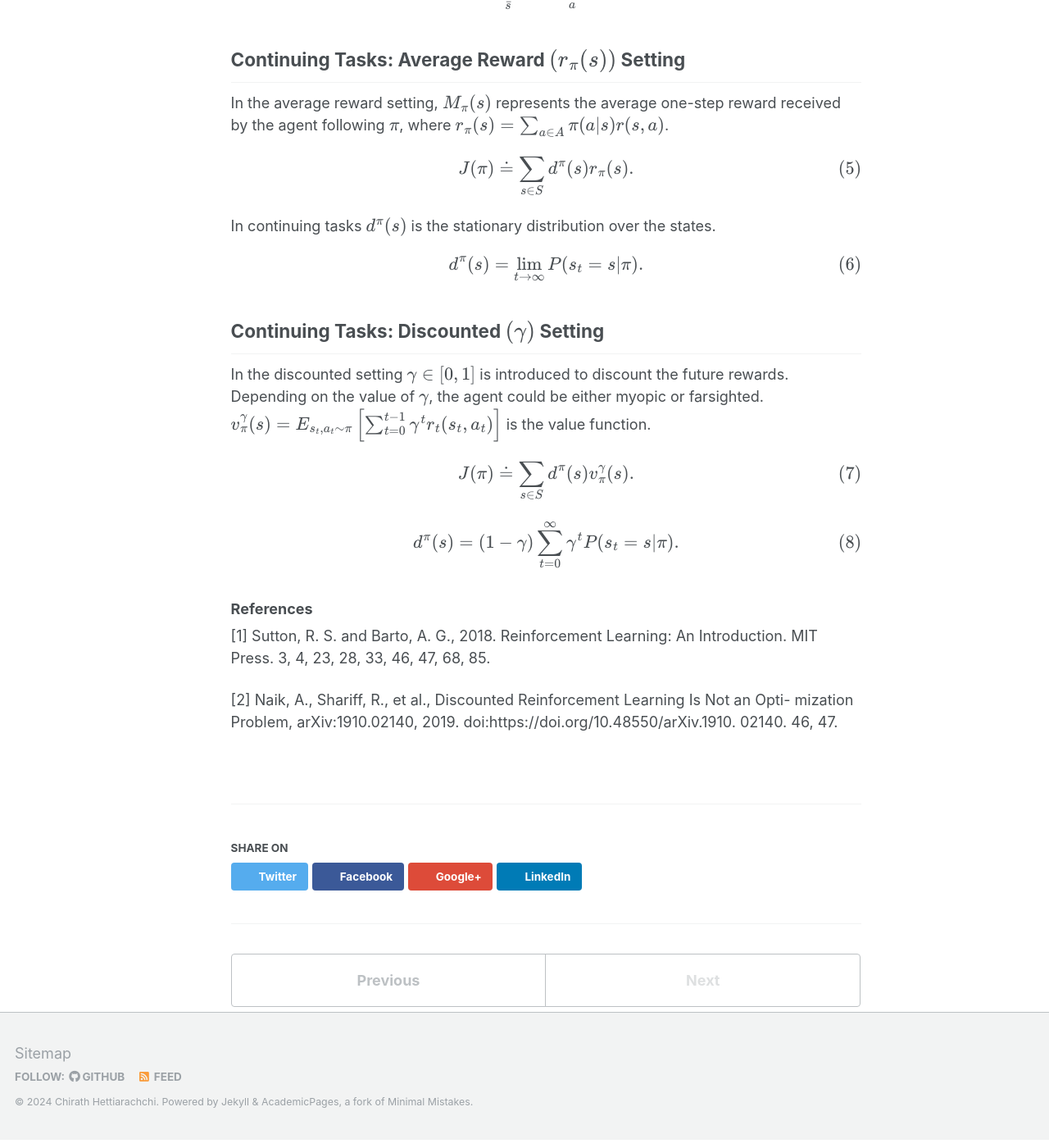
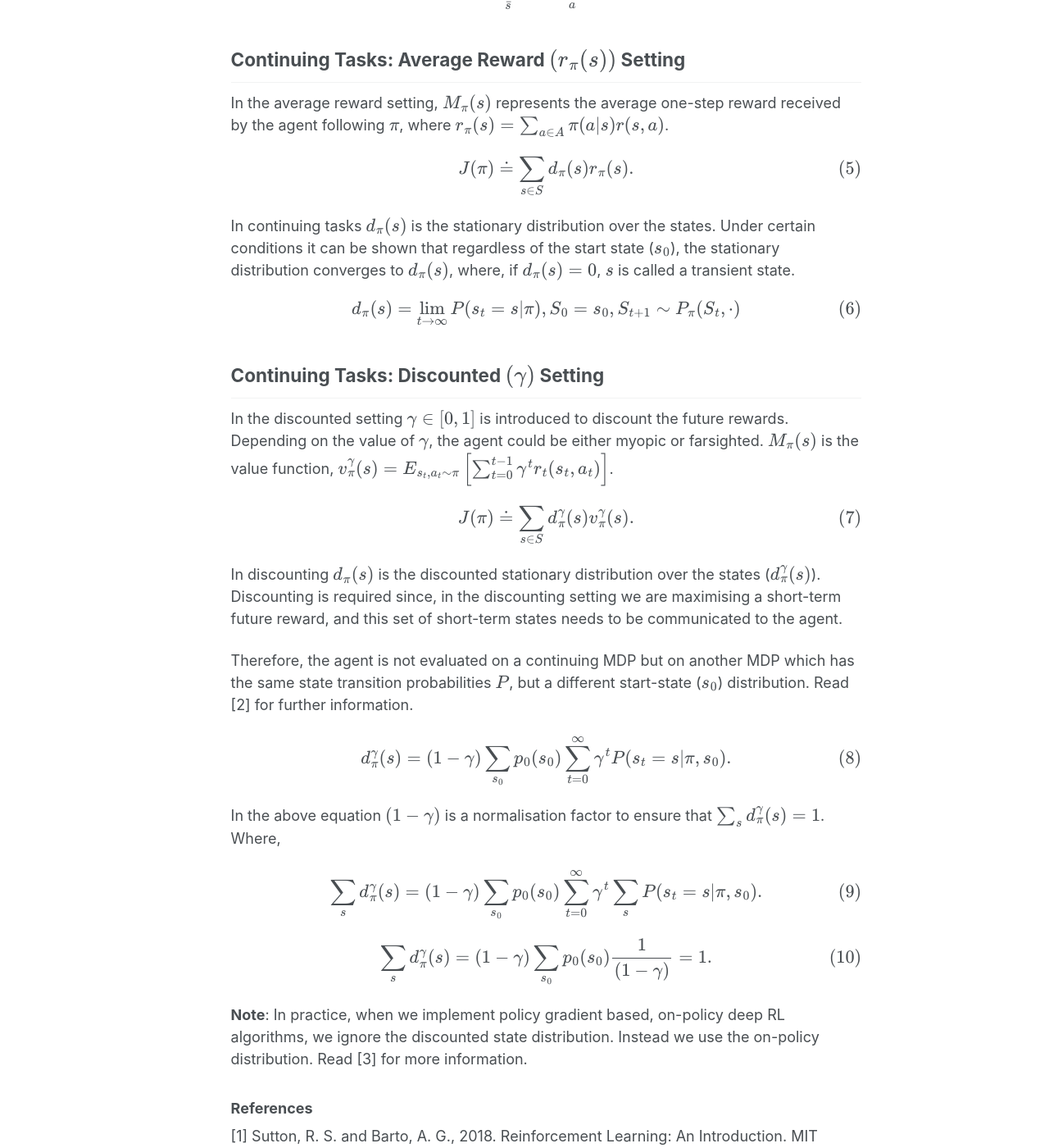
Before and after one commit to chirathyh/chirathyh.github.io, a Jekyll site: the page built from _talks/2024-07-23-on-policy-rl.md, in a window 1280 px wide and 1400 px high, scrolled down 2035 px. Shown: the whole window at 82% size. Built offline with Jekyll 4.4.1, drawn with Linux system fonts in a browser that asks for light colours; formulas are drawn with MathJax 3; some of the changed text lies outside the part shown.

Commit message:
article update

```diff
--- a/_talks/2024-07-23-on-policy-rl.md
+++ b/_talks/2024-07-23-on-policy-rl.md
@@ -17,32 +17,32 @@ A policy $ \pi $ is a mapping from states to a probability distribution over act
 
 ## Understanding the Optimisation Objetive
 
-Our goal is to use an optimisation objetive to learn the optimal policy $ \pi^{\star}(a \vert s) $. A policy can be considered optimal if it achieves a higher expected future reward ($ M_{\pi}(s) $) in every state. Then $ \pi^{\star} $ satisfies $ M_{\pi^{\star}}(s) \ge M_{\pi}(s) $, which gives a partial ordering of policies. However, for non-tabular settings the partial ordering is not sufficient, as we cant represent all policies, instead we approximate a policy, which can have higher $ M_{\pi}(s) $ for one and lower for another. Therefore, we need to also consider the distribution over the states ($ d^{\pi}(s) $) the agent experiences [2].
+Our goal is to use an optimisation objetive to learn the optimal policy $ \pi^{\star}(a \vert s) $. A policy can be considered optimal if it achieves a higher expected future reward ($ M_{\pi}(s) $) in every state. Then $ \pi^{\star} $ satisfies $ M_{\pi^{\star}}(s) \ge M_{\pi}(s) $, which gives a partial ordering of policies. However, for non-tabular settings the partial ordering is not sufficient, as we cant represent all policies, instead we approximate a policy, which can have higher $ M_{\pi}(s) $ for one and lower for another state. Therefore, we need to also consider the distribution over the states ($ d^{\pi}(s) $) the agent experience [2].
 
 We can design the objective by considering,
 - $ M_{\pi}(s) $, a metric which estimates the expected future reward of a state $s$, following the policy $\pi$.
-- $ d^{\pi}(s) $, a probability distribution over $S$ based on the proportion of time spent in each state following the policy $ \pi $.
+- $ d_{\pi}(s) $, a probability distribution over $S$ based on the proportion of time spent in each state following the policy $ \pi $.
 
-By maximizing the weighted average of $ M_{\pi}(s) $ with each state weighted by $ \mu(s) $, we can obtain an optimisation objectcive:
+By maximizing the weighted average of $ M_{\pi}(s) $ with each state weighted by $ d_{\pi}(s) $, we can obtain an optimisation objectcive:
 
 $$
-J(\pi) \doteq \sum_{s \in S} d^{\pi}(s) M_{\pi}(s) .
+J(\pi) \doteq \sum_{s \in S} d_{\pi}(s) M_{\pi}(s) .
 $$
 
-In the next sections we explore, how $ M_{\pi}(s), d^{\pi}(s) $ change based on the task setting.
+In the next sections we explore, how $ M_{\pi}(s), d_{\pi}(s) $ change based on the task setting.
 
 ## Episodic Tasks
 
-In episodic tasks $ d^{\pi}(s) $ is the on-policy distribution and, $ v_{\pi}(s) =  E_{ s_{t}, a_{t} \sim \pi } \left[ \sum_{t=0}^{t-1} r_{t}(s_{t},a_{t}) \right] $, is the value-function, which represents the expected return when starting in $s$ and following $ \pi $.
+In episodic tasks $ d_{\pi}(s) $ is the on-policy distribution and, $ M_{\pi}(s) $, is the value function $ v_{\pi}(s) =  E_{ s_{t}, a_{t} \sim \pi } \left[ \sum_{t=0}^{t-1} r_{t}(s_{t},a_{t}) \right] $, which represents the expected return when starting in $s$ and following $ \pi $.
 
 $$
-J(\pi) \doteq \sum_{s \in S} d^{\pi}(s) v_{\pi}(s).
+J(\pi) \doteq \sum_{s \in S} d_{\pi}(s) v_{\pi}(s).
 $$
 
-$d^{\pi}(s)$ can be calculated using the initial state distribution $h(s)$ and $ \eta(s) $ the number of time steps spent, on average, in state $s$ in a single episode.
+$d_{\pi}(s)$ can be calculated using the initial state distribution $h(s)$ and $ \eta(s) $ the number of time steps spent, on average, in state $s$ in a single episode.
 
 $$
-d^{\pi}(s) = \frac{\eta(s)}{\sum_{s'} \eta(s')},
+d_{\pi}(s) = \frac{\eta(s)}{\sum_{s'} \eta(s')},
 $$
 
 where,
@@ -54,33 +54,53 @@ $$
 
 ## Continuing Tasks: Average Reward $(r_{\pi}(s))$ Setting
 
-In the average reward setting, $M_{\pi}(s)$ represents the average one-step reward received by the agent following $\pi$, where $r_{\pi}(s) = \sum_{a \in A} \pi(a \vert s)r(s, a)$.
+In the average reward setting, $ M_{\pi}(s) $ represents the average one-step reward received by the agent following $\pi$, where $r_{\pi}(s) = \sum_{a \in A} \pi(a \vert s)r(s, a)$.
 
 $$
-J(\pi) \doteq \sum_{s \in S} d^{\pi}(s) r_{\pi}(s).
+J(\pi) \doteq \sum_{s \in S} d_{\pi}(s) r_{\pi}(s).
 $$
 
-In continuing tasks $d^{\pi}(s)$ is the stationary distribution over the states.
+In continuing tasks $d_{\pi}(s)$ is the stationary distribution over the states. Under certain conditions it can be shown that regardless of the start state ($ s_{0} $), the stationary distribution converges to $ d_{\pi}(s) $, where, if $ d_{\pi}(s) = 0 $, $ s $ is called a transient state.
 
 $$
-d^{\pi}(s) = \lim_{t\to\infty} P(s_{t}=s|\pi).
+d_{\pi}(s) = \lim_{t\to\infty} P(s_{t}=s|\pi), S_{0}=s_{0}, S_{t+1} \sim P_{\pi}(S_{t}, \cdot)
 $$
 
 
 ## Continuing Tasks: Discounted $(\gamma)$ Setting
 
-In the discounted setting $\gamma \in [0,1] $ is introduced to discount the future rewards. Depending on the value of $\gamma$, the agent could be either myopic or farsighted. $ v_{\pi}^{\gamma}(s) =  E_{ s_{t}, a_{t} \sim \pi } \left[ \sum_{t=0}^{t-1} \gamma^{t} r_{t}(s_{t},a_{t}) \right] $ is the value function.
+In the discounted setting $\gamma \in [0,1] $ is introduced to discount the future rewards. Depending on the value of $\gamma$, the agent could be either myopic or farsighted. $ M_{\pi}(s) $ is the value function, $ v_{\pi}^{\gamma}(s) =  E_{ s_{t}, a_{t} \sim \pi } \left[ \sum_{t=0}^{t-1} \gamma^{t} r_{t}(s_{t},a_{t}) \right] $.
 
 $$
-J(\pi) \doteq \sum_{s \in S} d^{\pi}(s) v^{\gamma}_{\pi}(s).
+J(\pi) \doteq \sum_{s \in S} d^{\gamma}_{\pi}(s) v^{\gamma}_{\pi}(s).
+$$
+
+In discounting $ d_{\pi}(s) $ is the discounted stationary distribution over the states ($ d^{\gamma}_{\pi}(s) $). Discounting is required since, in the discounting setting we are maximising a short-term future reward, and this set of short-term states needs to be communicated to the agent.
+
+Therefore, the agent is not evaluated on a continuing MDP but on another MDP which has the same state transition probabilities $ P $, but a different start-state ($ s_{0} $) distribution. Read [2] for further information.
+
+$$
+d^{\gamma}_{\pi}(s) = (1-\gamma) \sum_{s_{0}} p_{0}(s_{0}) \sum_{t=0}^{\infty} \gamma^{t}P(s_{t}=s|\pi, s_{0}).
+$$
+
+In the above equation $ (1-\gamma) $ is a normalisation factor to ensure that $  \sum_{s} d^{\gamma}_{\pi}(s) = 1$. Where,
+
+$$
+\sum_{s} d^{\gamma}_{\pi}(s) = (1-\gamma) \sum_{s_{0}} p_{0}(s_{0}) \sum_{t=0}^{\infty} \gamma^{t} \sum_{s}P(s_{t}=s|\pi, s_{0}).
 $$
 
 $$
-d^{\pi}(s) = (1-\gamma) \sum_{t=0}^{\infty} \gamma^{t}P(s_{t}=s|\pi).
+\sum_{s} d^{\gamma}_{\pi}(s) = (1-\gamma) \sum_{s_{0}} p_{0}(s_{0}) \frac{1}{(1-\gamma)} = 1.
 $$
+
+**Note**: In practice, when we implement policy gradient based, on-policy deep RL algorithms, we ignore the discounted state distribution. Instead we use the on-policy distribution. Read [3] for more information.
+
+
 
 ### References
 
 [1] Sutton, R. S. and Barto, A. G., 2018. Reinforcement Learning: An Introduction. MIT Press. 3, 4, 23, 28, 33, 46, 47, 68, 85.
 
 [2] Naik, A., Shariff, R., et al., Discounted Reinforcement Learning Is Not an Opti- mization Problem, arXiv:1910.02140, 2019. doi:https://doi.org/10.48550/arXiv.1910. 02140. 46, 47.
+
+[3] Russo Alessio. Why there is a problem with the Policy Gradient theorem in Deep Reinforcement Learning. Link - https://towardsdatascience.com/why-there-is-a-problem-with-the-policy-gradient-theorem-in-deep-reinforcement-learning-958d845218f1
```
Also changed, not shown: other parts of _talks/2024-07-23-on-policy-rl.md (+1 -1 lines).
